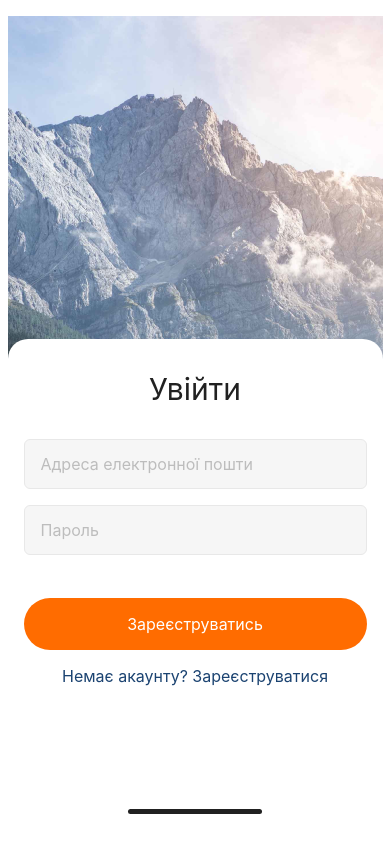
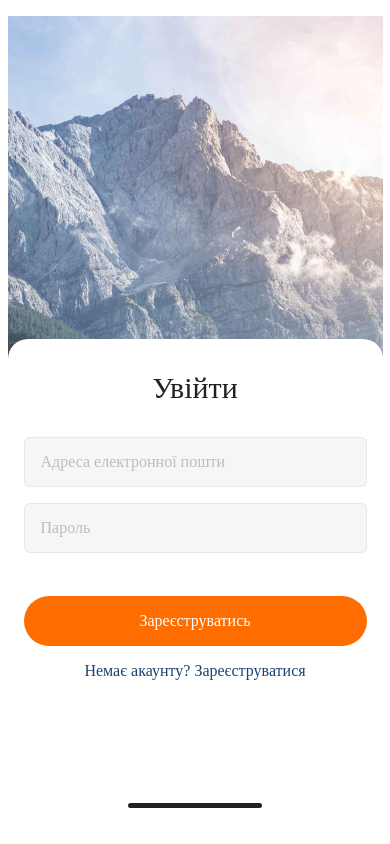
Before and after one commit to Liettualainen/goit-react-native-revised, a React Native app in the folder AwesomeProject/: screen / in a window 390 px wide. Built offline with nearby package versions, Linux system fonts and the light colour scheme.

Commit message:
roboto font

```diff
--- a/AwesomeProject/StyleSheet.js
+++ b/AwesomeProject/StyleSheet.js
@@ -2,9 +2,9 @@ import { StyleSheet } from 'react-native';
 
 export const styles = StyleSheet.create({
 
-  // fontFamilyProject: {
-  //   fontFamily: 'Roboto-Regular',
-  // },
+  fontFamilyProject: {
+    fontFamily: 'Roboto-Regular',
+  },
 
   container: {
     flex: 1,
```
